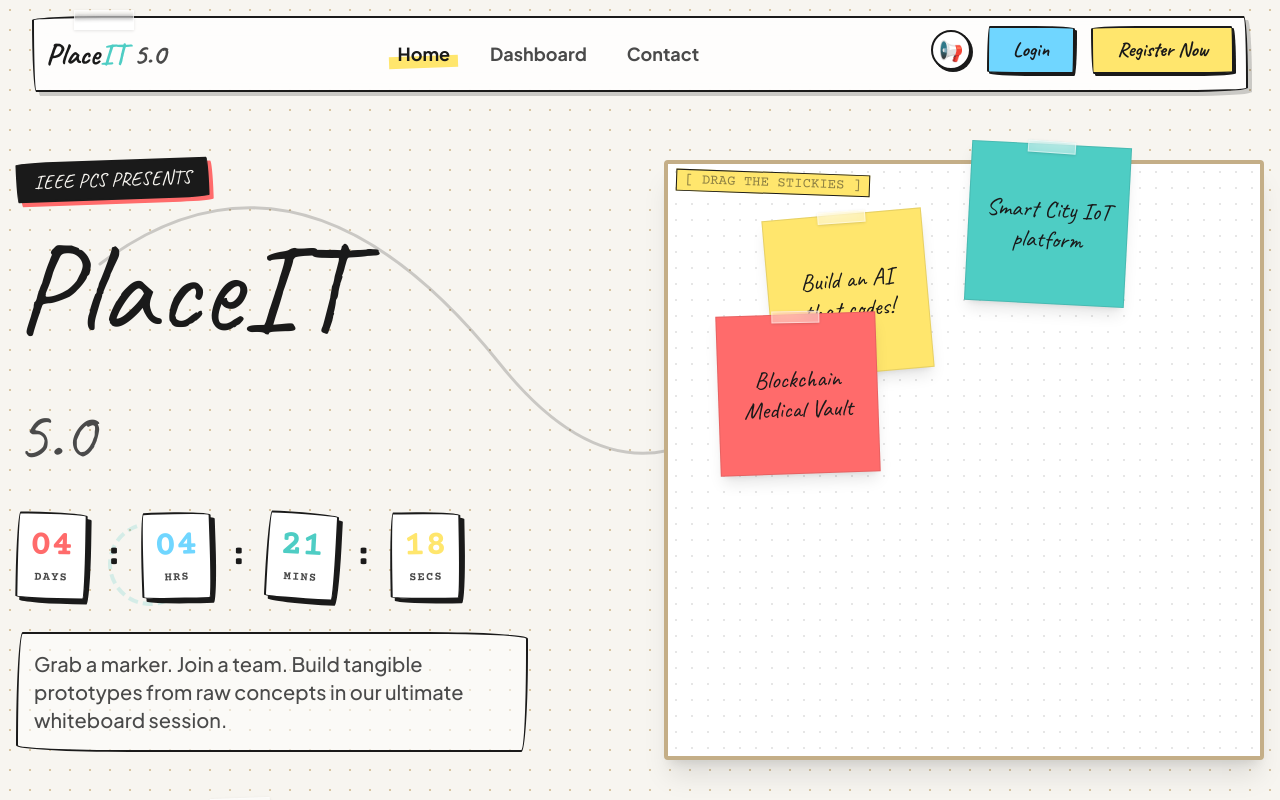
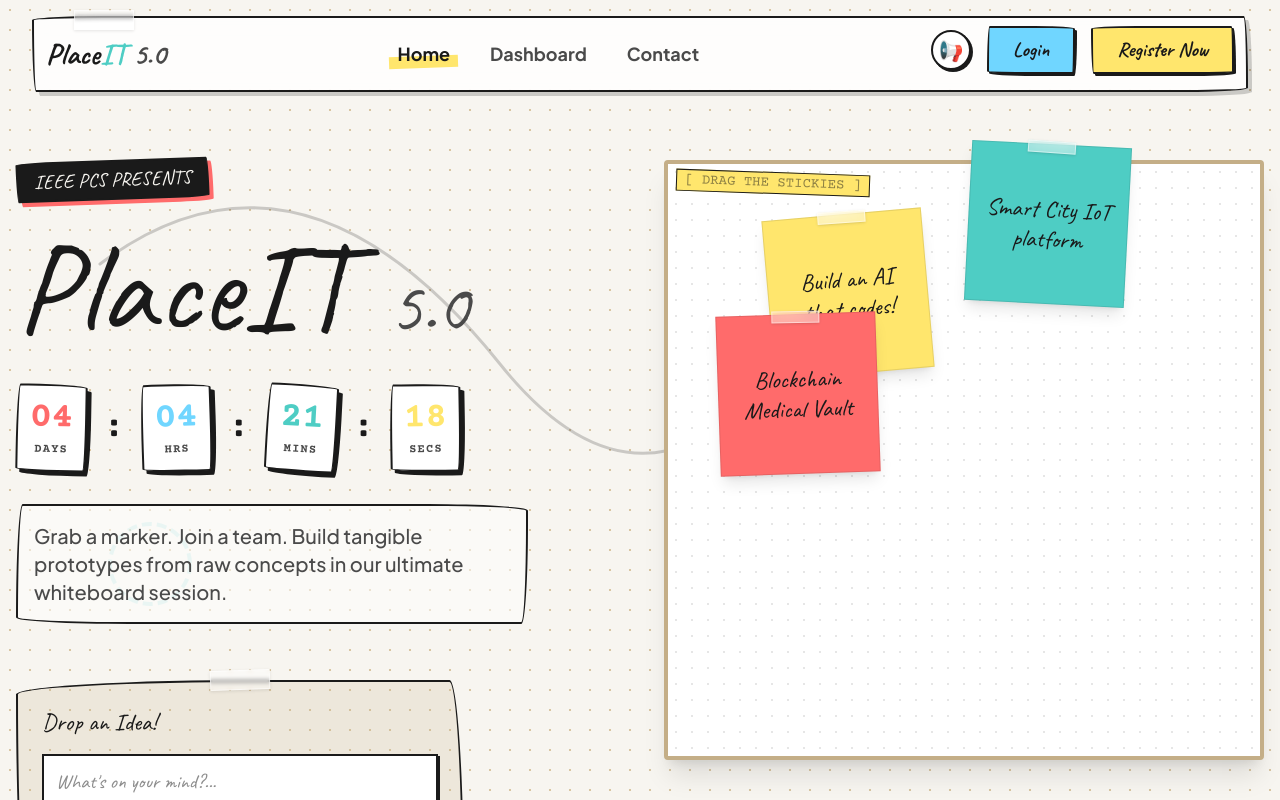
Before and after one commit to KevenMarini/Placeittestweb, a Next.js app: page / in a window 1280 px wide. Shown: the top 800 px of the page. Built offline with nearby package versions, Linux system fonts and the light colour scheme.

Commit message:
fix: Put 5.0 on the same line as PlaceIT in Hero title

```diff
--- a/src/components/Hero.tsx
+++ b/src/components/Hero.tsx
@@ -80,9 +80,7 @@
           </div>
 
           <h1 className="font-marker text-7xl md:text-9xl text-ink leading-none">
-            PlaceIT
-            <br />
-            <span className="text-5xl md:text-7xl text-ink-light">5.0</span>
+            PlaceIT <span className="text-5xl md:text-7xl text-ink-light ml-2">5.0</span>
           </h1>
 
           {/* Countdown Timer */}
```
